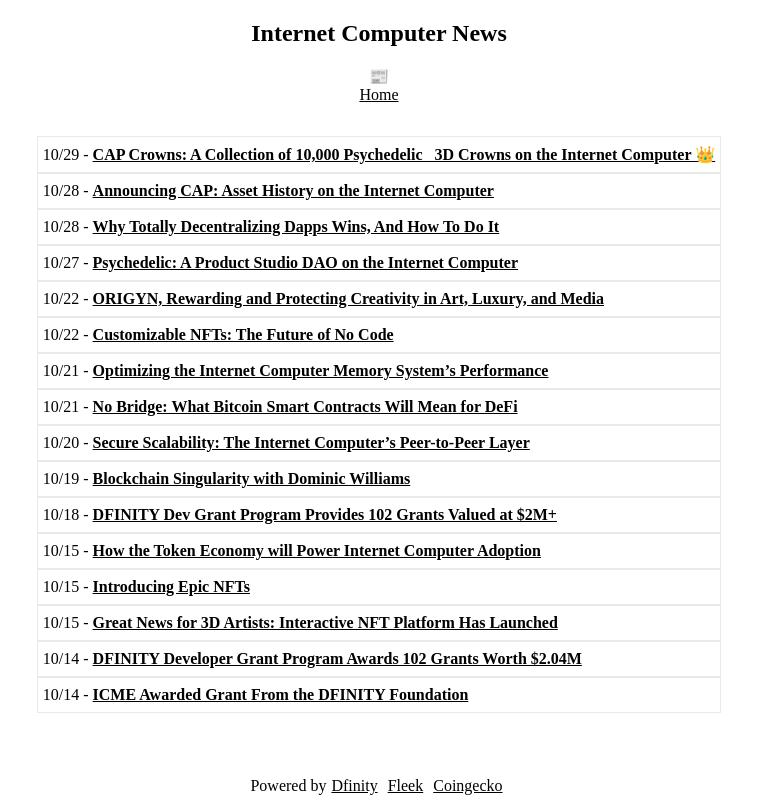
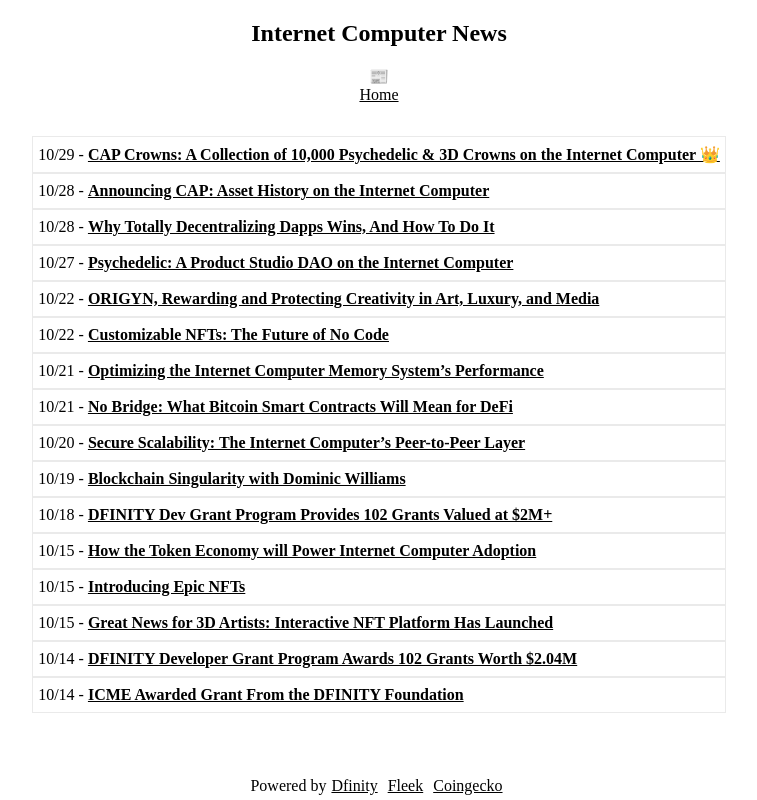
Before and after one commit to rjlucasm/ictoday, a Next.js app: page /news/2021 in a window 1280 px wide. Shown: the whole page, without its empty margins (261-1018 px from the left). Built offline with nearby package versions, Linux system fonts and the light colour scheme.

Commit message:
News 10/29 fix

```diff
--- a/components/topnews.js
+++ b/components/topnews.js
@@ -2,7 +2,7 @@
 
 const Topnews = () => (
     <div className="topnews">
-        <p><a href="https://medium.com/cap-ois/cap-crowns-a-collection-of-10-000-psychedelic-3d-crowns-on-the-internet-computer-1df279bfcf1f" target="_blank" rel="noopener noreferrer">CAP Crowns: A Collection of 10,000 Psychedelic &nbsp; 3D Crowns on the Internet Computer 👑</a></p>
+        <p><a href="https://medium.com/cap-ois/cap-crowns-a-collection-of-10-000-psychedelic-3d-crowns-on-the-internet-computer-1df279bfcf1f" target="_blank" rel="noopener noreferrer">CAP Crowns: A Collection of 10,000 Psychedelic &amp; 3D Crowns on the Internet Computer 👑</a></p>
         <Link href="/news/2021"><a style={{ color: 'inherit' }, {fontWeight: 'bold'}}>+News</a></Link>
     </div>
 );
--- a/pages/news/2021.js
+++ b/pages/news/2021.js
@@ -18,7 +18,7 @@
 
             <div className="pagesgrid">
             <div className="pagescard">10/29 -&nbsp;
-                <a href="https://medium.com/cap-ois/cap-crowns-a-collection-of-10-000-psychedelic-3d-crowns-on-the-internet-computer-1df279bfcf1f" target="_blank" rel="noopener noreferrer">CAP Crowns: A Collection of 10,000 Psychedelic &nbsp; 3D Crowns on the Internet Computer 👑</a>
+                <a href="https://medium.com/cap-ois/cap-crowns-a-collection-of-10-000-psychedelic-3d-crowns-on-the-internet-computer-1df279bfcf1f" target="_blank" rel="noopener noreferrer">CAP Crowns: A Collection of 10,000 Psychedelic &amp; 3D Crowns on the Internet Computer 👑</a>
             </div>
             <div className="pagescard">10/28 -&nbsp;
                 <a href="https://medium.com/cap-ois/announcing-cap-asset-history-on-the-internet-computer-a6788283c8f3" target="_blank" rel="noopener noreferrer">Announcing CAP: Asset History on the Internet Computer</a>
```
